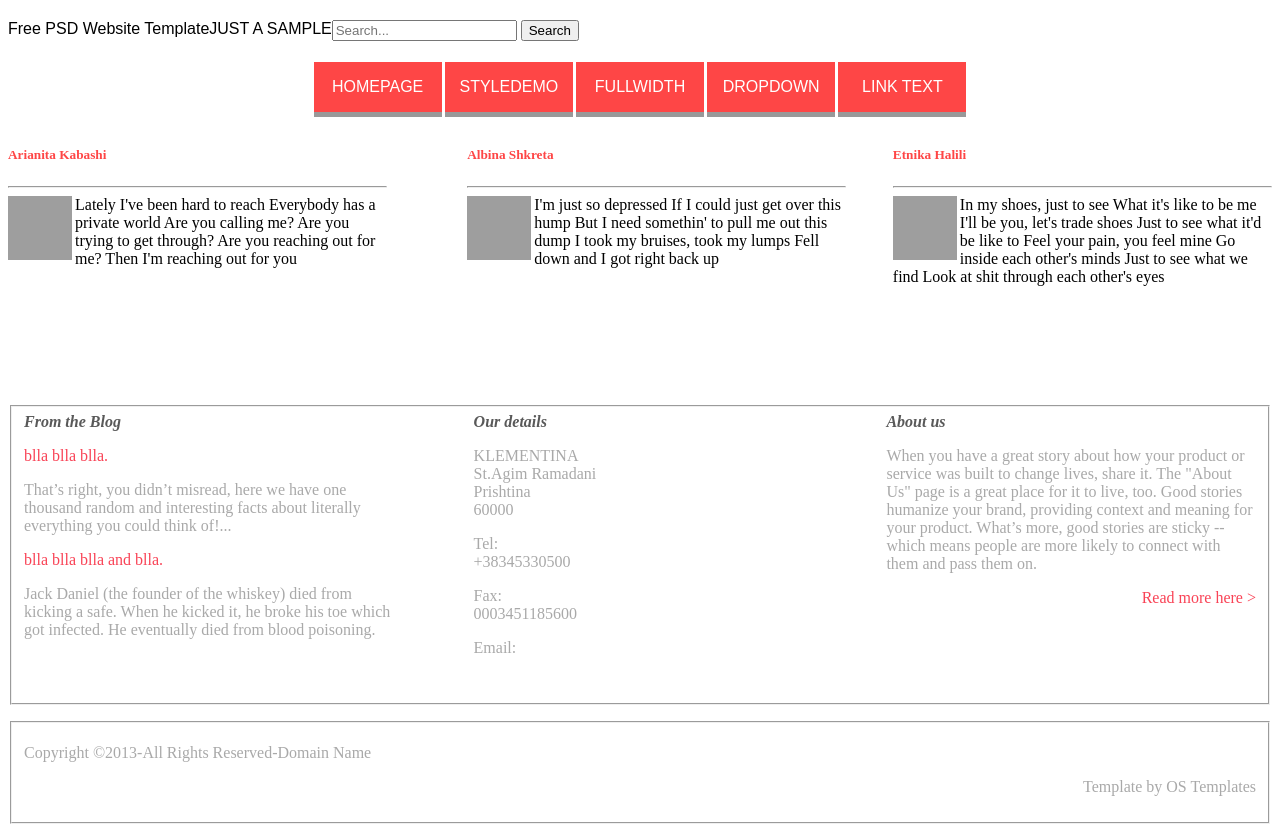
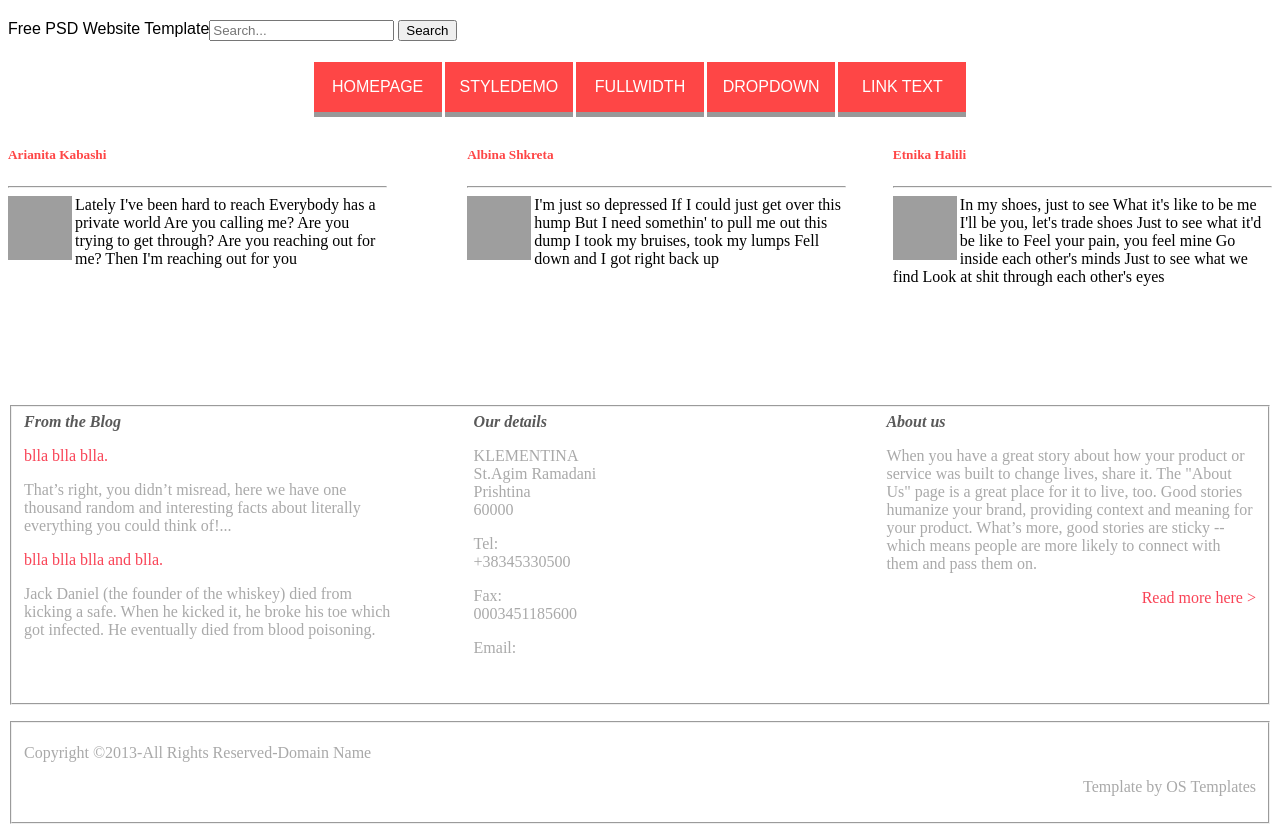
Before and after one commit to AlbinaShkreta/INT19_20_Gr30, a plain HTML site: page Projekti1.html in a window 1280 px wide. Shown: the part 71-911 px from the top of the page. Drawn offline with Linux system fonts and the light colour scheme; files that its build step writes are made by us from their sources; grey boxes are pictures that could not be loaded.

Commit message:
Update Projekti1.html

```diff
--- a/Projekti1.html
+++ b/Projekti1.html
@@ -32,7 +32,6 @@
             <form id="Searchbar">
              <h2 style="color: #515151"><span style="color:#FE4646 ">APP</span> Magic</h2>
              <p align="left">Free PSD Website Template</p>
-                <p align="right"> JUST A SAMPLE</p>
             <input type="text" placeholder="Search..." name="Search" align="right">
             <input type="button" id="Searchbar" value="Search">
 
```
